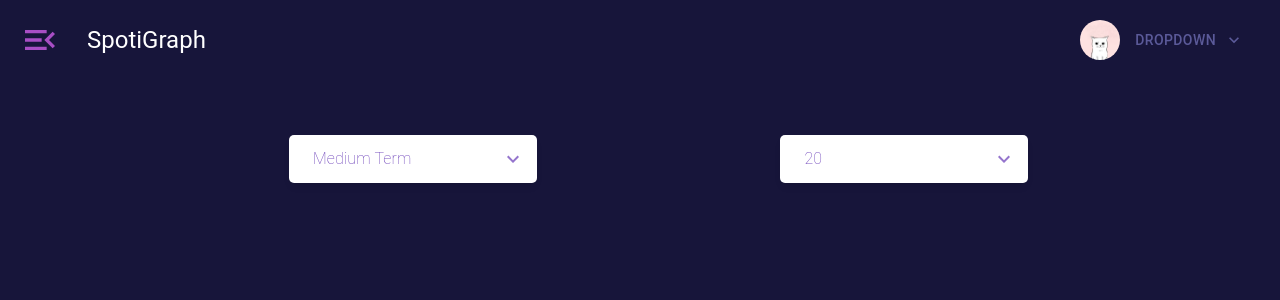
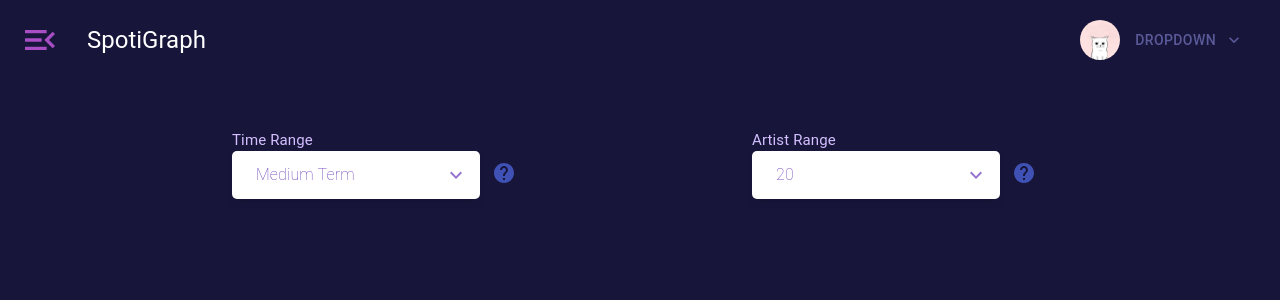
Before and after one commit to WitchDynamic/Dandelion, a React (Create React App) app in the folder client/: page /dashboard in a window 1280 px wide. Shown: the top 300 px of the page. Built offline with nearby package versions, Linux system fonts and the light colour scheme.

Commit message:
Improved filter dropdown selectors

```diff
--- a/client/src/components/Filters/Select/Select.js
+++ b/client/src/components/Filters/CustomSelect/CustomSelect.js
@@ -1,15 +1,14 @@
 import React, { useState } from "react";
-import { Select, MenuItem, FormControl } from "@material-ui/core";
+import { Select, MenuItem, FormControl, InputLabel } from "@material-ui/core";
 import ExpandMoreIcon from "@material-ui/icons/ExpandMore";
 import useStyles from "./styles";
 
-const CustomSelect = ({ defaultVal, options }) => {
+const CustomSelect = ({ defaultVal, options, label }) => {
   const classes = useStyles();
   const [val, setVal] = useState(defaultVal);
 
   const handleChange = (event) => {
     setVal(event.target.value);
-    console.log(event.target.value);
   };
 
   const iconComponent = (props) => {
@@ -35,7 +34,9 @@
 
   return (
     <FormControl>
+      <InputLabel className={classes.label}>{label}</InputLabel>
       <Select
+        label={label}
         disableUnderline
         classes={{ root: classes.select }}
         MenuProps={menuProps}
--- a/client/src/components/Filters/Select/styles.js
+++ b/client/src/components/Filters/CustomSelect/styles.js
@@ -51,4 +51,12 @@
       background: deepPurple[500],
     },
   },
+  label: {
+    color: "#D4C0FF",
+    fontSize: "20px",
+    top: "-4px",
+    "&.Mui-focused": {
+      color: "#B999FF",
+    },
+  },
 }));
--- a/client/src/components/Filters/Filters.js
+++ b/client/src/components/Filters/Filters.js
@@ -1,7 +1,8 @@
 import React from "react";
 import { Grid } from "@material-ui/core";
 import useStyles from "./styles";
-import CustomSelect from "./Select/Select";
+import CustomSelect from "./CustomSelect/CustomSelect";
+import TooltipBtn from "./TooltipBtn/TooltipBtn";
 
 const Filters = () => {
   const classes = useStyles();
@@ -17,11 +18,21 @@
       justifyContent="space-evenly"
       alignItems="center"
     >
-      <Grid item xs={12} md={2}>
-        <CustomSelect defaultVal={timeRange[1]} options={timeRange} />
+      <Grid className={classes.gridItem}>
+        <CustomSelect
+          defaultVal={timeRange[1]}
+          options={timeRange}
+          label="Time Range"
+        />
+        <TooltipBtn />
       </Grid>
-      <Grid item xs={12} md={2}>
-        <CustomSelect defaultVal={20} options={artistRange} />
+      <Grid className={classes.gridItem}>
+        <CustomSelect
+          defaultVal={artistRange[1]}
+          options={artistRange}
+          label="Artist Range"
+        />
+        <TooltipBtn />
       </Grid>
     </Grid>
   );
--- /dev/null
+++ b/client/src/components/Filters/TooltipBtn/TooltipBtn.js
@@ -0,0 +1,58 @@
+import React from "react";
+import { IconButton, Typography, Tooltip } from "@material-ui/core";
+import ClickAwayListener from "@mui/material/ClickAwayListener";
+import HelpIcon from "@material-ui/icons/Help";
+import useStyles from "./styles";
+
+const TooltipBtn = () => {
+  const classes = useStyles();
+  const [open, setOpen] = React.useState(false);
+  const handleTooltipClose = () => {
+    setOpen(false);
+  };
+
+  const handleTooltipOpen = () => {
+    setOpen(true);
+  };
+
+  const popperOptions = {
+    modifiers: {
+      offset: {
+        offset: "185px, -100px",
+      },
+    },
+  };
+
+  const text = (
+    <Typography variant="body2">
+      Aliquam eget finibus ante, non facilisis lectus. Sed vitae dignissim est,
+      vel aliquam tellus. Praesent non nunc mollis, fermentum neque at, semper
+      arcu. Nullam eget est sed sem iaculis gravida eget vitae justo.
+    </Typography>
+  );
+
+  return (
+    <ClickAwayListener onClickAway={handleTooltipClose}>
+      <div className={classes.tDiv}>
+        <Tooltip
+          PopperProps={{
+            disablePortal: true,
+            popperOptions,
+          }}
+          onClose={handleTooltipClose}
+          open={open}
+          disableFocusListener
+          disableHoverListener
+          disableTouchListener
+          title={text}
+        >
+          <IconButton onClick={handleTooltipOpen}>
+            <HelpIcon className={classes.icon} color="primary" />
+          </IconButton>
+        </Tooltip>
+      </div>
+    </ClickAwayListener>
+  );
+};
+
+export default TooltipBtn;
--- /dev/null
+++ b/client/src/components/Filters/TooltipBtn/styles.js
@@ -0,0 +1,11 @@
+import { makeStyles } from "@material-ui/core/styles";
+
+export default makeStyles(() => ({
+  icon: {
+    paddingTop: 14,
+    paddingBottom: 15,
+  },
+  tDiv: {
+    maxWidth: "fit-content",
+  },
+}));
--- a/client/src/components/Filters/styles.js
+++ b/client/src/components/Filters/styles.js
@@ -7,4 +7,8 @@
   grid: {
     marginTop: "5%",
   },
+  gridItem: {
+    display: "flex",
+    flexDirection: "row",
+  },
 }));
```
